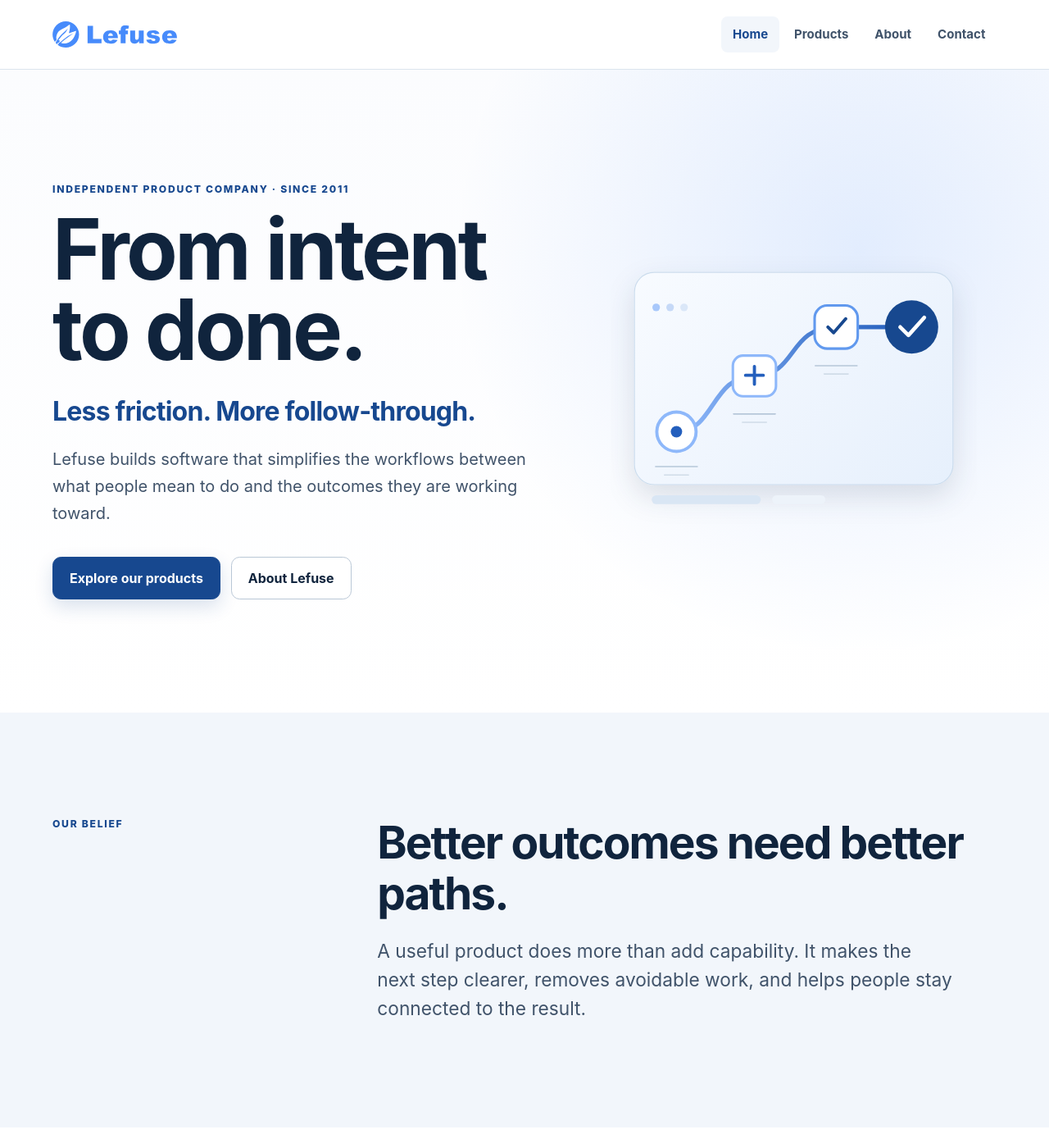
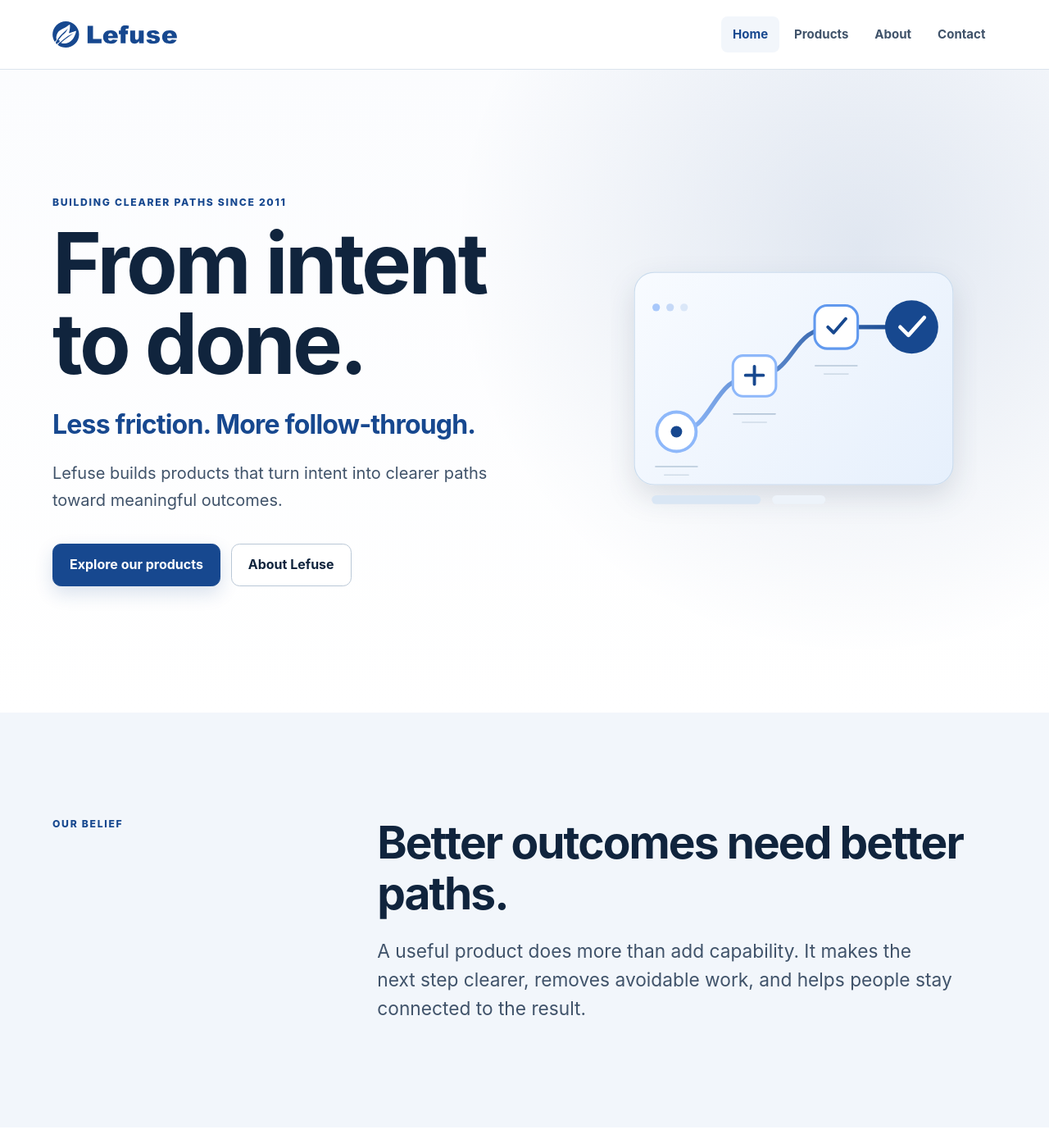
Before and after one commit to lefuse-dev/lefuse-web, a Jekyll site: the page built from index.html, in a window 1280 px wide and 1400 px high. Shown: the whole window at 82% size. Built offline with Jekyll 4.4.1, drawn with Linux system fonts in a browser that asks for light colours; some of the changed text lies outside the part shown.

Commit message:
feat: refine Lefuse brand identity and positioning

```diff
--- a/_config.yml
+++ b/_config.yml
@@ -1,5 +1,5 @@
 title: Lefuse
-description: Lefuse is an independent product company that builds software to simplify the workflows between intent and outcome.
+description: Lefuse is a product company building products that simplify the path between intent and outcome.
 url: "https://www.lefuse.com"
 baseurl: ""
 lang: en
--- a/_includes/footer.html
+++ b/_includes/footer.html
@@ -4,7 +4,7 @@
       <a class="footer-brand" href="{{ "/" | relative_url }}" aria-label="Lefuse home">
         <img src="{{ "/assets/images/logo-white.svg" | relative_url }}" width="202" height="43" alt="">
       </a>
-      <p>An independent product company building clearer paths from intent to outcome.</p>
+      <p>A product company building clearer paths from intent to outcome.</p>
     </div>
     <nav class="footer-nav" aria-label="Footer">
       <div>
@@ -26,6 +26,6 @@
   </div>
   <div class="shell footer-bottom">
     <p>&copy; 2011&ndash;{{ "now" | date: "%Y" }} Lefuse.</p>
-    <p>Building independent digital products since 2011.</p>
+    <p>Building products around clearer paths since 2011.</p>
   </div>
 </footer>
--- a/about.markdown
+++ b/about.markdown
@@ -2,7 +2,7 @@
 layout: default
 meta_title: About | Lefuse
 title: About Lefuse
-description: Lefuse is an independent product company with roots in 2011, building digital products around clarity, useful workflows, and meaningful outcomes.
+description: Lefuse is a product company with roots in 2011, building products around clarity, useful workflows, and meaningful outcomes.
 permalink: /about/
 schema_type: AboutPage
 redirect_from:
@@ -12,7 +12,7 @@ redirect_from:
 <section class="page-hero section">
   <div class="shell narrow">
     <p class="eyebrow">About Lefuse</p>
-    <h1>Independent product thinking, since 2011.</h1>
+    <h1>Product thinking, since 2011.</h1>
     <p class="page-intro">Lefuse builds digital products that reduce friction between what people intend to do and the outcomes they want to reach.</p>
   </div>
 </section>
@@ -27,7 +27,7 @@ redirect_from:
       <li>
         <p class="timeline-date">2011</p>
         <h3>Lefuse begins</h3>
-        <p>An independent company begins exploring how thoughtful digital products can make useful actions easier to complete.</p>
+        <p>Lefuse begins exploring how thoughtful digital products can make useful actions easier to complete.</p>
       </li>
       <li>
         <p class="timeline-date">2012–2013</p>
--- a/assets/css/styles.scss
+++ b/assets/css/styles.scss
@@ -8,7 +8,7 @@
   --surface-tint: #f2f6fb;
   --line: #d8e1eb;
   --blue: #245fbd;
-  --blue-dark: #17488f;
+  --brand-navy: #17488f;
   --blue-light: #dfeafa;
   --navy: #0d2138;
   --navy-light: #173653;
@@ -65,7 +65,7 @@ a {
 }
 
 a:hover {
-  color: var(--blue-dark);
+  color: var(--brand-navy);
 }
 
 :focus-visible {
@@ -159,7 +159,7 @@ ol:last-child {
 .product-category,
 .timeline-date {
   margin-bottom: 1rem;
-  color: var(--blue-dark);
+  color: var(--brand-navy);
   font-size: 0.76rem;
   font-weight: 760;
   letter-spacing: 0.14em;
@@ -267,7 +267,7 @@ ol:last-child {
 
 .primary-nav a:hover,
 .primary-nav a[aria-current="page"] {
-  color: var(--blue-dark);
+  color: var(--brand-navy);
   background: var(--surface-tint);
 }
 
@@ -290,7 +290,7 @@ ol:last-child {
   align-items: center;
   overflow: hidden;
   background:
-    radial-gradient(circle at 82% 28%, rgba(71, 139, 251, 0.14), transparent 31rem),
+    radial-gradient(circle at 82% 28%, rgba(23, 72, 143, 0.12), transparent 31rem),
     linear-gradient(180deg, #fbfcfe 0%, #ffffff 100%);
 }
 
@@ -303,7 +303,7 @@ ol:last-child {
 
 .hero-kicker {
   margin-bottom: 1rem;
-  color: var(--blue-dark);
+  color: var(--brand-navy);
   font-size: clamp(1.3rem, 2.7vw, 2rem);
   font-weight: 690;
   letter-spacing: -0.025em;
@@ -357,8 +357,8 @@ ol:last-child {
 
 .button--primary {
   color: var(--white);
-  background: var(--blue-dark);
-  border-color: var(--blue-dark);
+  background: var(--brand-navy);
+  border-color: var(--brand-navy);
   box-shadow: 0 9px 22px rgba(23, 72, 143, 0.16);
 }
 
@@ -375,7 +375,7 @@ ol:last-child {
 }
 
 .button--secondary:hover {
-  color: var(--blue-dark);
+  color: var(--brand-navy);
   background: var(--surface-tint);
   border-color: #95a8bc;
 }
@@ -430,7 +430,7 @@ button.button {
 .principle-number {
   display: block;
   margin-bottom: 3.2rem;
-  color: var(--blue-dark);
+  color: var(--brand-navy);
   font-size: 0.75rem;
   font-weight: 760;
   letter-spacing: 0.1em;
@@ -492,7 +492,7 @@ button.button {
 
 .page-hero {
   background:
-    radial-gradient(circle at 75% 35%, rgba(71, 139, 251, 0.12), transparent 26rem),
+    radial-gradient(circle at 75% 35%, rgba(23, 72, 143, 0.1), transparent 26rem),
     var(--surface);
 }
 
@@ -566,7 +566,7 @@ button.button {
   content: "✓";
   position: absolute;
   left: 0;
-  color: var(--blue-dark);
+  color: var(--brand-navy);
   font-weight: 800;
 }
 
@@ -589,7 +589,7 @@ button.button {
   content: counter(workflow, decimal-leading-zero);
   position: absolute;
   left: 0;
-  color: var(--blue-dark);
+  color: var(--brand-navy);
   font-size: 0.78rem;
   font-weight: 760;
   letter-spacing: 0.08em;
@@ -626,7 +626,7 @@ button.button {
   width: 0.8rem;
   height: 0.8rem;
   background: var(--white);
-  border: 3px solid var(--blue-dark);
+  border: 3px solid var(--brand-navy);
   border-radius: 50%;
 }
 
@@ -647,7 +647,7 @@ button.button {
 .timeline .historical-note {
   padding: 1rem 1.15rem;
   background: var(--surface-tint);
-  border-left: 3px solid var(--blue-dark);
+  border-left: 3px solid var(--brand-navy);
   border-radius: 0 var(--radius-sm) var(--radius-sm) 0;
   font-size: 0.94rem;
 }
@@ -730,7 +730,7 @@ button.button {
 
 .form-field input:focus,
 .form-field textarea:focus {
-  border-color: var(--blue-dark);
+  border-color: var(--brand-navy);
   outline: 3px solid rgba(36, 95, 189, 0.22);
   outline-offset: 1px;
 }
--- a/index.html
+++ b/index.html
@@ -1,17 +1,17 @@
 ---
 layout: default
 meta_title: Lefuse — From intent to done.
-description: Lefuse is an independent product company building software that reduces friction between intent and meaningful outcomes.
+description: Lefuse is a product company building products that turn intent into clearer paths toward meaningful outcomes.
 permalink: /
 ---
 
 <section class="hero section">
   <div class="shell hero-grid">
     <div class="hero-copy">
-      <p class="eyebrow">Independent product company · Since 2011</p>
+      <p class="eyebrow">Building clearer paths since 2011</p>
       <h1>From intent to done.</h1>
       <p class="hero-kicker">Less friction. More follow-through.</p>
-      <p class="hero-intro">Lefuse builds software that simplifies the workflows between what people mean to do and the outcomes they are working toward.</p>
+      <p class="hero-intro">Lefuse builds products that turn intent into clearer paths toward meaningful outcomes.</p>
       <div class="button-row">
         <a class="button button--primary" href="{{ "/products/" | relative_url }}">Explore our products</a>
         <a class="button button--secondary" href="{{ "/about/" | relative_url }}">About Lefuse</a>
@@ -89,7 +89,7 @@ permalink: /
     <p class="continuity-year" aria-hidden="true">2011—</p>
     <div>
       <p class="eyebrow">Continuity</p>
-      <h2 id="continuity-heading">Independent by design.</h2>
+      <h2 id="continuity-heading">Built to keep evolving.</h2>
       <p class="section-lead">Lefuse has explored and built digital products since 2011. The products have changed; the commitment to clearer, more useful paths has endured.</p>
       <a class="text-link" href="{{ "/about/" | relative_url }}">See the Lefuse story <span aria-hidden="true">→</span></a>
     </div>
```
Also changed, not shown: assets/images/flow.svg, assets/images/logo.svg.
